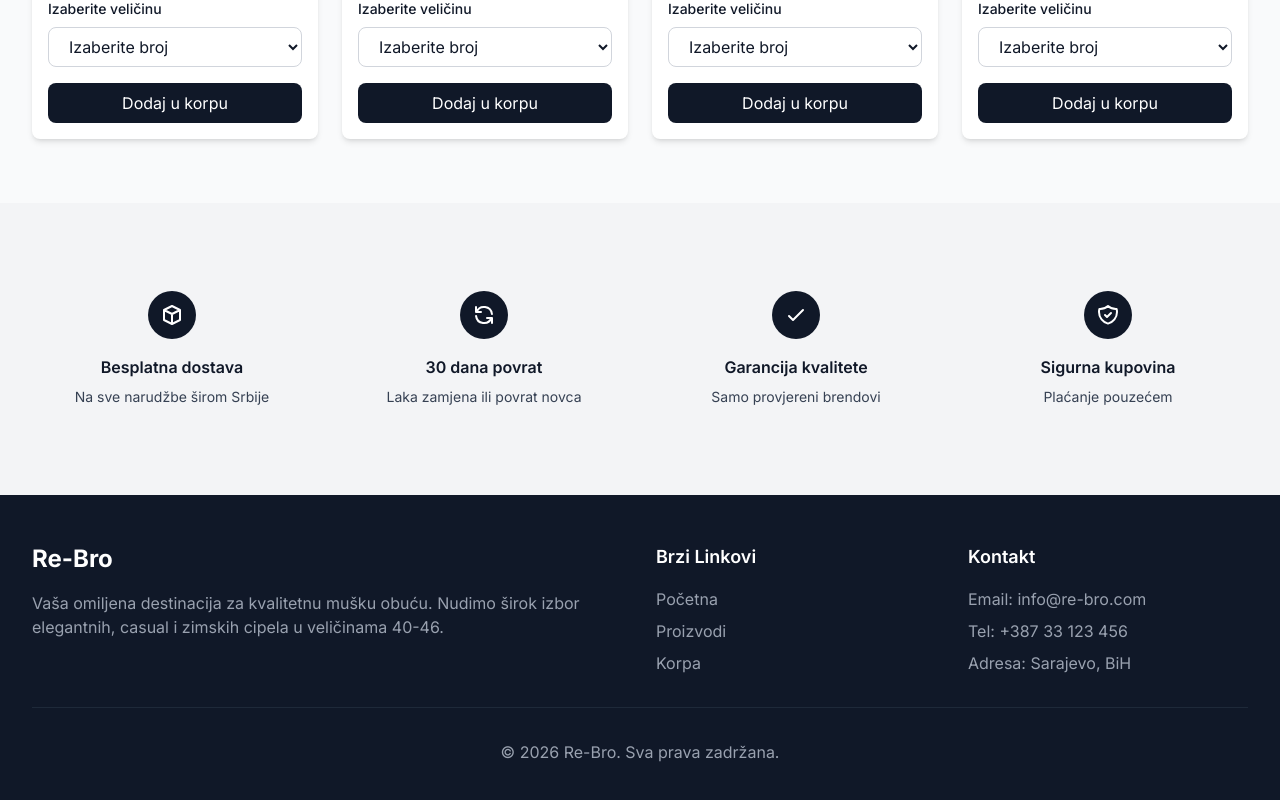
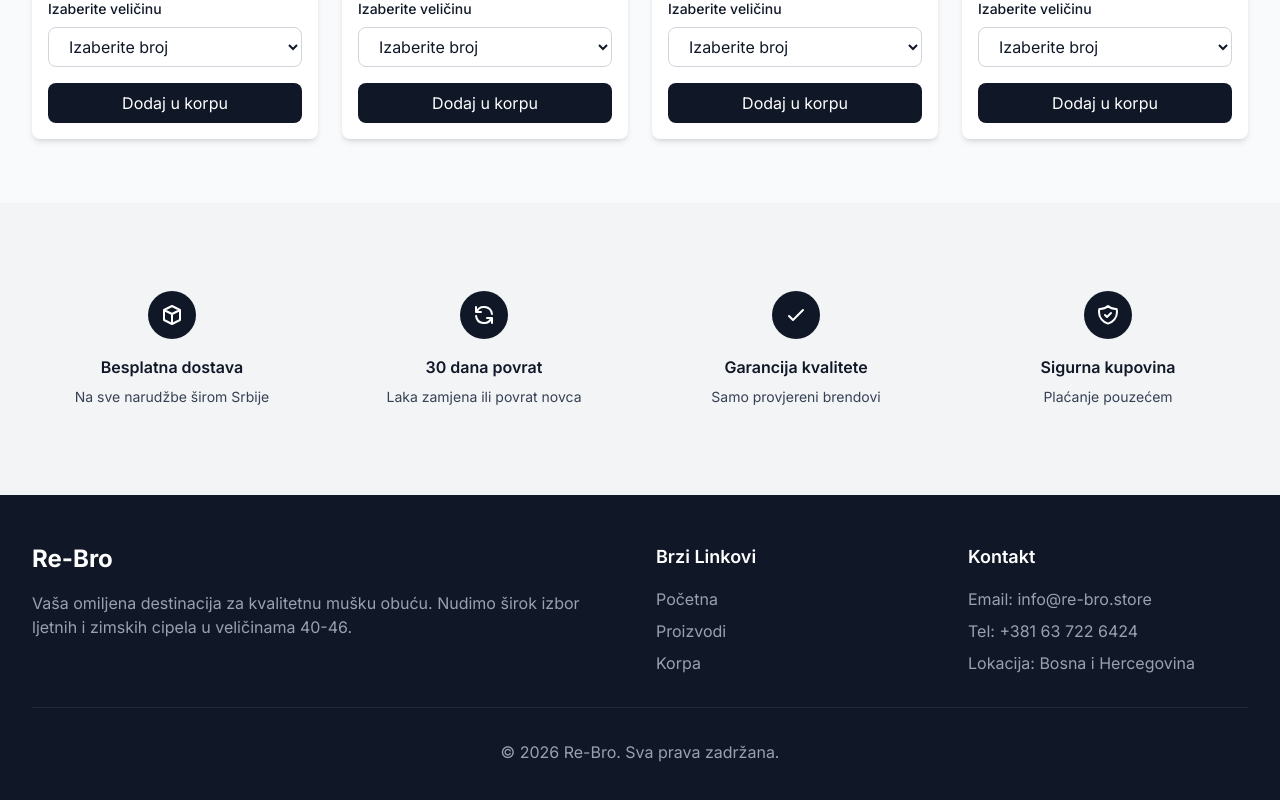
Before and after one commit to AsadGudzevic94/re-bro-store, a Next.js app: page / in a window 1280 px wide. Shown: the part 3225-4025 px from the top of the page. Built offline with nearby package versions, Linux system fonts and the light colour scheme.

Commit message:
Ažuriraj footer: dodaj pravi broj telefona i email

```diff
--- a/app/components/Footer.tsx
+++ b/app/components/Footer.tsx
@@ -10,7 +10,7 @@ export default function Footer() {
             <h2 className="text-2xl font-bold mb-4">Re-Bro</h2>
             <p className="text-gray-400 mb-4">
               Vaša omiljena destinacija za kvalitetnu mušku obuću. Nudimo širok izbor
-              elegantnih, casual i zimskih cipela u veličinama 40-46.
+              ljetnih i zimskih cipela u veličinama 40-46.
             </p>
           </div>
 
@@ -40,9 +40,9 @@ export default function Footer() {
           <div>
             <h3 className="text-lg font-semibold mb-4">Kontakt</h3>
             <ul className="space-y-2 text-gray-400">
-              <li>Email: info@re-bro.com</li>
-              <li>Tel: +387 33 123 456</li>
-              <li>Adresa: Sarajevo, BiH</li>
+              <li>Email: info@re-bro.store</li>
+              <li>Tel: +381 63 722 6424</li>
+              <li>Lokacija: Bosna i Hercegovina</li>
             </ul>
           </div>
         </div>
```
